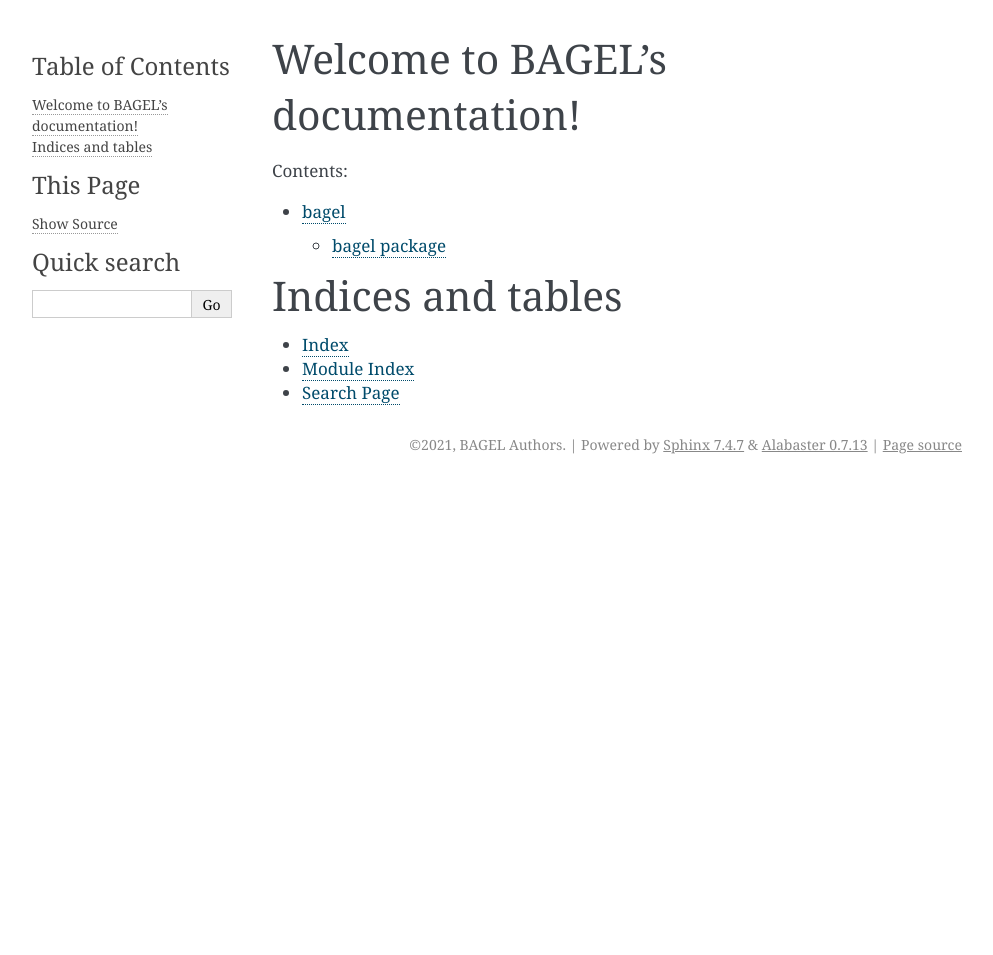
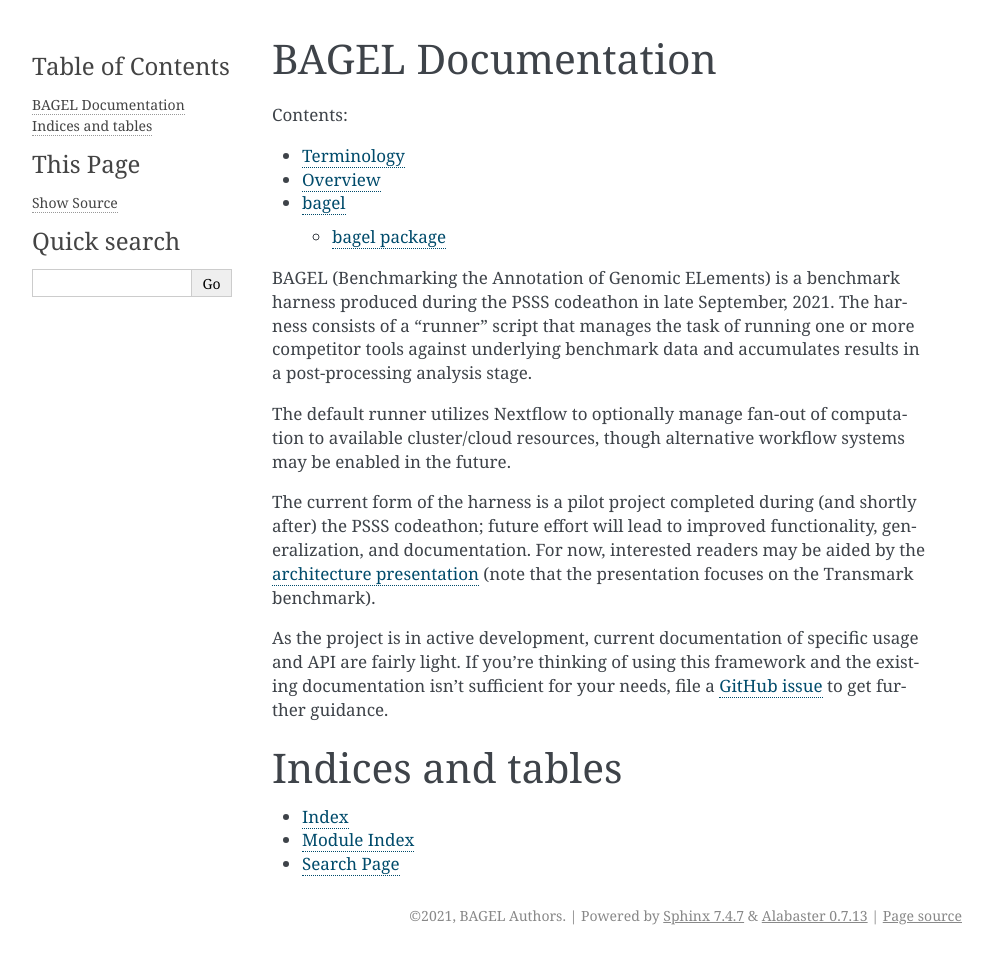
Before and after one commit to TravisWheelerLab/bagel, a Sphinx documentation site: the page built from docs/index.rst, in a window 1280 px wide. Shown: the whole page, without its empty margins (148-1141 px from the left). Built offline with Sphinx 7.4.7, drawn with Linux system fonts in a browser that asks for light colours; before the commit the page ends 900 px from its top, so only the background shows below that.

Commit message:
Add terminology and overview

```diff
--- a/docs/index.rst
+++ b/docs/index.rst
@@ -3,8 +3,8 @@
    You can adapt this file completely to your liking, but it should at least
    contain the root `toctree` directive.
 
-Welcome to BAGEL's documentation!
-=================================
+BAGEL Documentation
+===================
 
 .. If you create a new page, add its name to the list below!
 
@@ -12,11 +12,32 @@
    :maxdepth: 2
    :caption: Contents:
 
+   terminology
+   overview
    modules
 
 
 
-.. Content goes here!
+BAGEL (Benchmarking the Annotation of Genomic ELements) is a benchmark harness
+produced during the PSSS codeathon in late September, 2021. The harness consists
+of a "runner" script that manages the task of running one or more competitor
+tools against underlying benchmark data and accumulates results in a
+post-processing analysis stage.
+
+The default runner utilizes Nextflow to optionally manage fan-out of computation
+to available cluster/cloud resources, though alternative workflow systems may be
+enabled in the future.
+
+The current form of the harness is a pilot project completed during (and shortly
+after) the PSSS codeathon; future effort will lead to improved functionality,
+generalization, and documentation. For now, interested readers may be aided by
+the `architecture presentation <_static/harness_architecture_draft.pdf>`_ (note
+that the presentation focuses on the Transmark benchmark).
+
+As the project is in active development, current documentation of specific usage
+and API are fairly light. If you're thinking of using this framework and the
+existing documentation isn't sufficient for your needs, file a `GitHub issue
+<https://github.com/TravisWheelerLab/bagel/issues>`_ to get further guidance.
 
 
 
```
Also changed, not shown: docs/bagel.rst (+13 -5 lines), docs/overview.rst (added, +18 -0 lines), docs/terminology.rst (added, +28 -0 lines).
